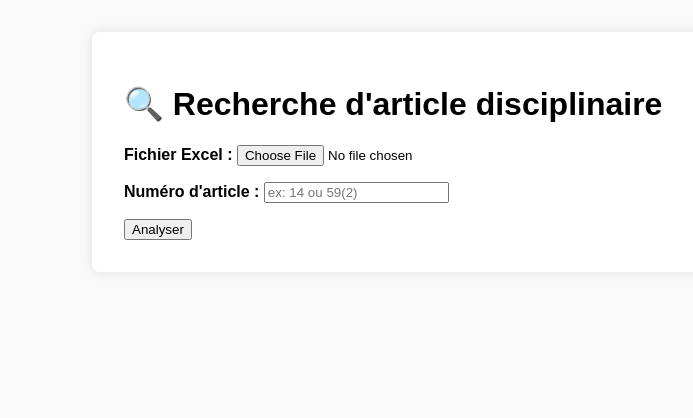
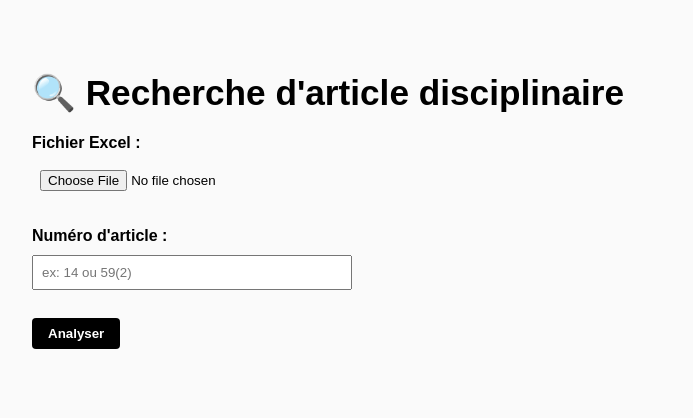
Before and after one commit to BPelletier258/analyseur-discipline, a Python web app: template templates/index.html in a window 1280 px wide. Shown: the top 418 px of the page, without its empty margins (16-709 px from the left). Run offline with Jinja, Linux system fonts and the light colour scheme; the template is opened without the code that fills it, so the values that code supplies are empty.

Commit message:
Update index.html

```diff
--- a/templates/index.html
+++ b/templates/index.html
@@ -6,61 +6,95 @@
     <style>
         body {
             font-family: Arial, sans-serif;
-            margin: 2rem;
-            background-color: #f9f9f9;
+            background-color: #fafafa;
+            padding: 40px;
         }
-        .container {
-            max-width: 1000px;
-            margin: auto;
-            background: white;
-            padding: 2rem;
-            border-radius: 8px;
-            box-shadow: 0 0 12px rgba(0,0,0,0.1);
+
+        h1 {
+            font-size: 2.2em;
+            margin-bottom: 20px;
         }
-        h1 {
-            font-size: 2rem;
+
+        .formulaire {
+            margin-bottom: 30px;
         }
+
+        label {
+            font-weight: bold;
+        }
+
+        input[type="file"],
+        input[type="text"] {
+            margin: 10px 0;
+            padding: 8px;
+            width: 300px;
+        }
+
+        button {
+            padding: 8px 16px;
+            font-weight: bold;
+            background-color: black;
+            color: white;
+            border: none;
+            border-radius: 4px;
+        }
+
         .rouge {
             font-weight: bold;
             color: red;
         }
-        table {
+
+        .table {
             width: 100%;
             border-collapse: collapse;
-            margin-top: 1.5rem;
+            margin-top: 25px;
         }
-        th, td {
-            border: 1px solid #ccc;
-            padding: 0.6rem;
+
+        .table th, .table td {
+            border: 1px solid #ddd;
+            padding: 10px;
             text-align: left;
         }
-        th {
-            background-color: #f0f0f0;
+
+        .table th {
+            background-color: #f2f2f2;
         }
-        .error {
+
+        .erreur {
             color: red;
             font-weight: bold;
-            margin-top: 1rem;
+            margin-top: 20px;
         }
+
+        .resultat-titre {
+            font-size: 1.4em;
+            font-weight: bold;
+            margin-top: 20px;
+        }
+
     </style>
 </head>
 <body>
-    <div class="container">
     <h1>🔍 Recherche d'article disciplinaire</h1>
-        <form action="/analyse" method="post" enctype="multipart/form-data">
-            <p><strong>Fichier Excel :</strong> <input type="file" name="fichier" required></p>
-            <p><strong>Numéro d'article :</strong> <input type="text" name="article" placeholder="ex: 14 ou 59(2)" required></p>
+
+    <form method="post" enctype="multipart/form-data" action="/analyse" class="formulaire">
+        <label for="fichier">Fichier Excel :</label><br>
+        <input type="file" name="fichier" required><br><br>
+
+        <label for="article">Numéro d'article :</label><br>
+        <input type="text" name="article" placeholder="ex: 14 ou 59(2)" required><br><br>
+
         <button type="submit">Analyser</button>
     </form>
 
     {% if erreur %}
-            <p class="error">Erreur de traitement : {{ erreur }}</p>
+        <div class="erreur">Erreur de traitement : {{ erreur }}</div>
     {% endif %}
 
     {% if tableau_html %}
-            <h2>Résultats pour l'article {{ article }}</h2>
-            {{ tableau_html | safe }}
+        <div class="resultat-titre">Résultats pour l'article {{ article }}</div>
+        {{ tableau_html|safe }}
     {% endif %}
-    </div>
+
 </body>
 </html>
```
Lines whose indentation alone changed are shown as unchanged.
